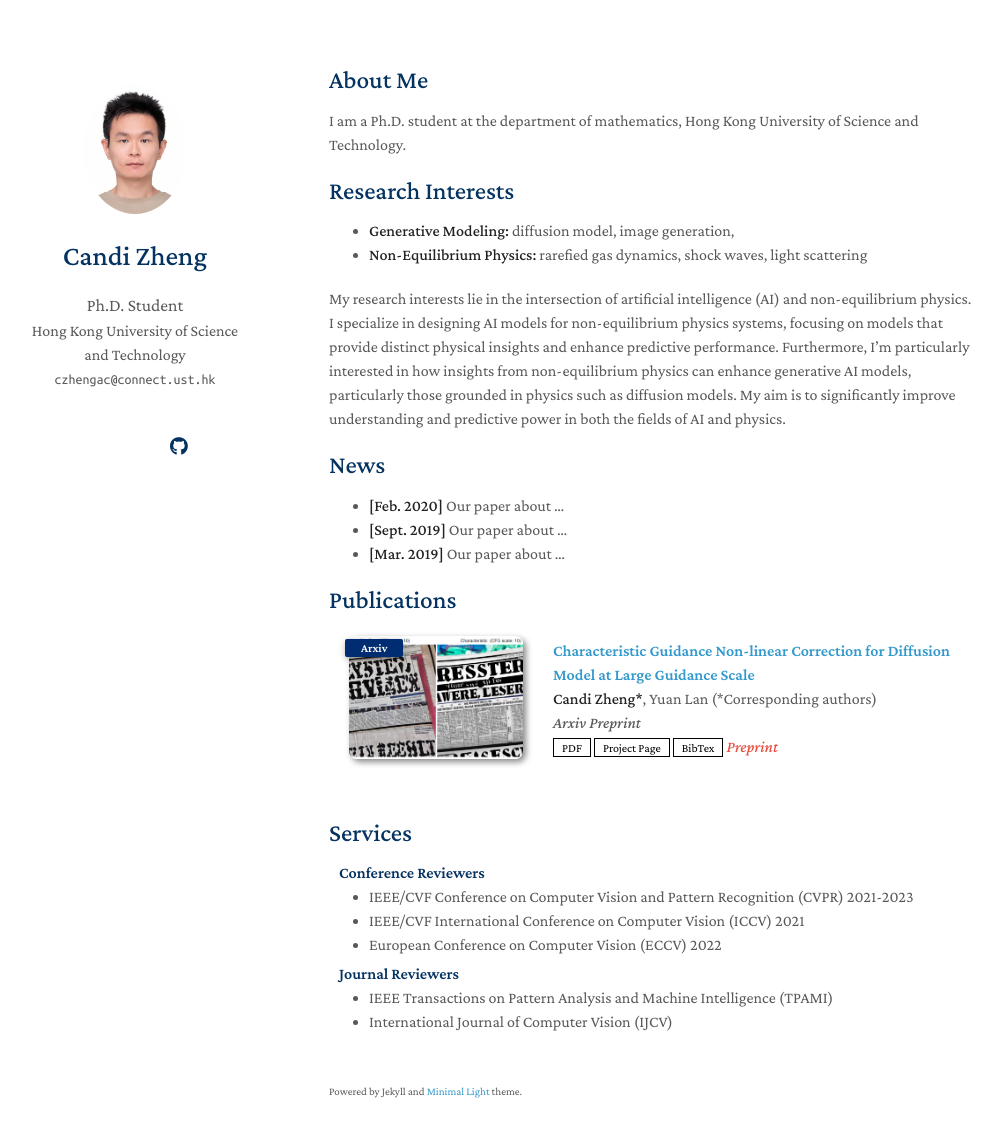
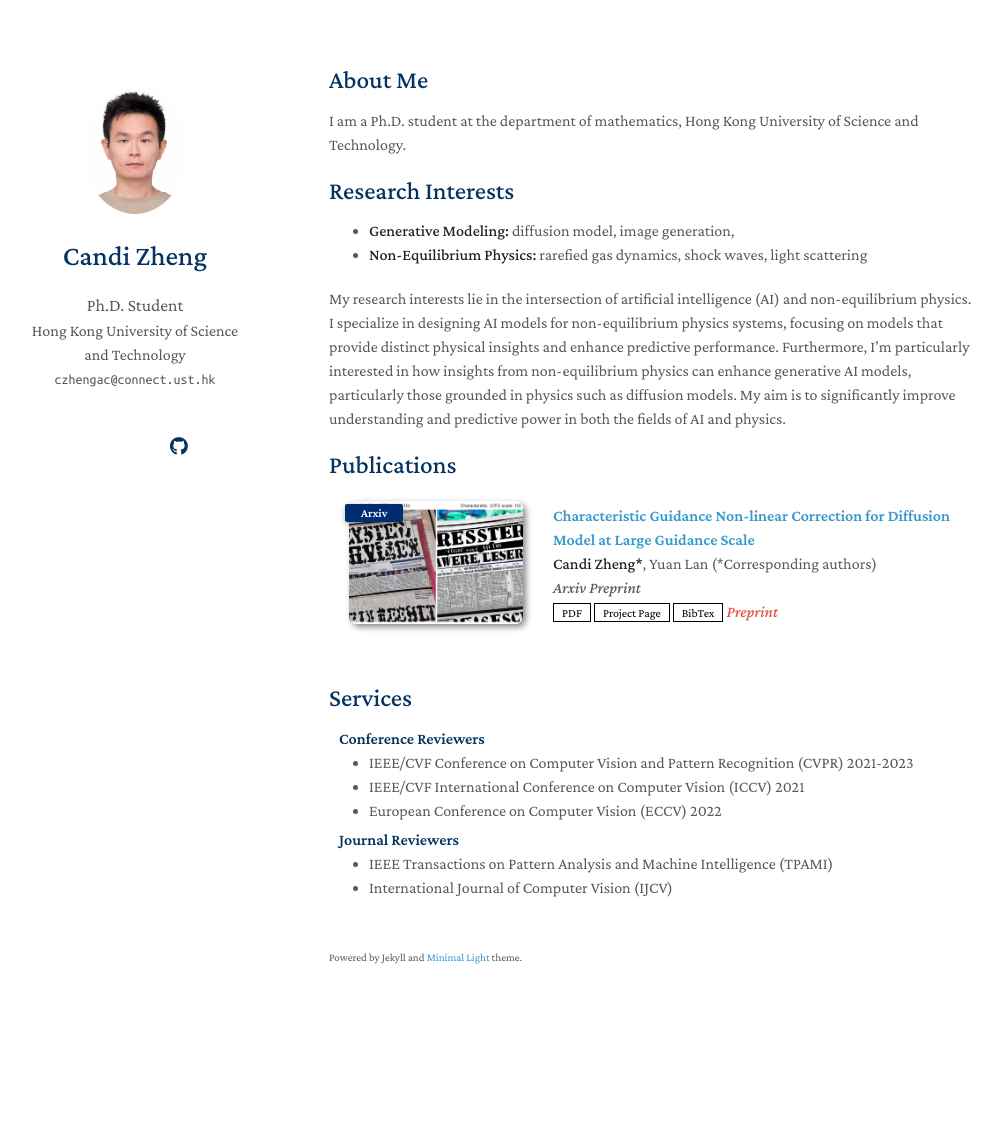
Before and after one commit to charrywhite/charrywhite.github.io, a Jekyll site: the page built from index.md, in a window 1280 px wide and 1172 px high. Shown: the top 1137 px of the window, without its empty margins (141-1143 px from the left). Built offline with Jekyll 4.4.1, drawn with Linux system fonts in a browser that asks for light colours; nearby versions of some CDN libraries; a style sheet for code colours, icons or effects is not loaded; our own code applies the rules of GitHub Pages for plain Markdown files.

Commit message:
Update index.md

```diff
--- a/index.md
+++ b/index.md
@@ -13,11 +13,6 @@ I am a Ph.D. student at the department of mathematics, Hong Kong University of S
 
 My research interests lie in the intersection of artificial intelligence (AI) and non-equilibrium physics. I specialize in designing AI models for non-equilibrium physics systems, focusing on models that provide distinct physical insights and enhance predictive performance. Furthermore, I'm particularly interested in how insights from non-equilibrium physics can enhance generative AI models, particularly those grounded in physics such as diffusion models. My aim is to significantly improve understanding and predictive power in both the fields of AI and physics.
 
-## News
-
-- **[Feb. 2020]** Our paper about ...
-- **[Sept. 2019]** Our paper about ...
-- **[Mar. 2019]** Our paper about ...
 
 {% include_relative _includes/publications.md %}
 
```
